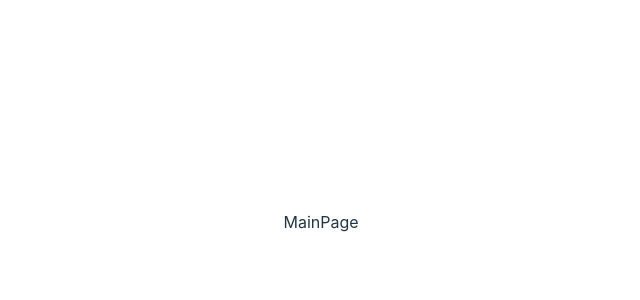
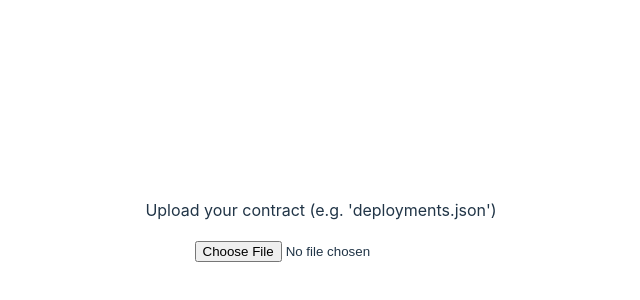
Before and after one commit to ClumsyVlad/contracts-visualiser, a React (Vite) app in the folder packages/dapp/: page / in a window 1280 px wide. Shown: the part 178-478 px from the top of the page, without its empty margins (319-959 px from the left). Built offline with nearby package versions, Linux system fonts and the light colour scheme.

Commit message:
Render uploaded json as string

```diff
--- a/packages/dapp/src/pages/MainPage.tsx
+++ b/packages/dapp/src/pages/MainPage.tsx
@@ -1,3 +1,47 @@
+import { ChangeEvent, useState } from "react"
+
 export const MainPage = () => {
-  return <p>MainPage</p>
+  const [fileAsString, setFileAsString] = useState<string | null>()
+
+  const reader = new FileReader()
+  reader.onload = logFile
+
+  const handleFileSelected = (event: ChangeEvent<HTMLInputElement>): void => {
+    if (event.target.files) {
+      const files = Array.from(event.target.files)
+      reader.readAsText(files[0])
+    }
+  }
+
+  function logFile(event: ProgressEvent<FileReader>) {
+    let str = event.target?.result as string
+    if (str) {
+      setFileAsString(str?.toString())
+
+      console.log(JSON.parse(str))
+    }
+  }
+
+  return (
+    <>
+      <p>
+        Upload your contract (e.g. 'deployments.json')
+      </p>
+      <input
+        type="file"
+        accept="application/json"
+        onChange={handleFileSelected}
+      />
+
+      {(fileAsString) && (
+        <div style={{ textAlign: "left" }}>
+          <p>Your JSON result:</p>
+          <p>As string</p>
+          <pre>
+            {fileAsString?.toString()}
+          </pre>
+        </div>
+      )}
+    </>
+  )
 }
```
Also changed, not shown: 1 other file (tests, documents, lock files or other folders).
